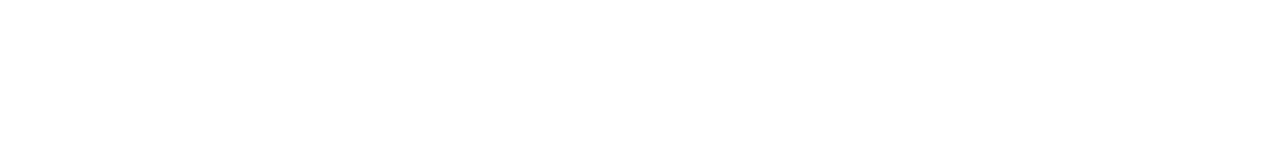
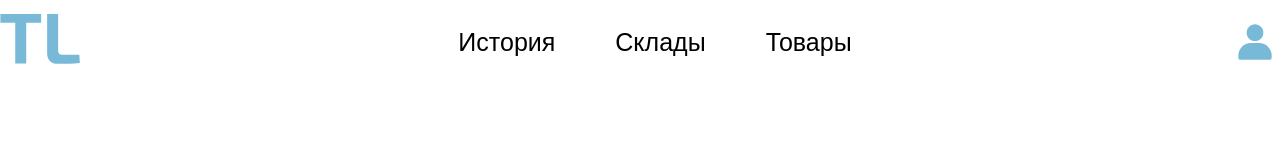
Before and after one commit to Tr3nuss/transfer-logistic-front, a plain HTML site: page index.html in a window 1280 px wide. Drawn offline with Linux system fonts and the light colour scheme.

Commit message:
dev1 feat (добавили header)

```diff
--- a/index.html
+++ b/index.html
@@ -1,6 +1,12 @@
 <!DOCTYPE html>
 <html>
   <head>
+    <link rel="preconnect" href="https://fonts.googleapis.com" />
+    <link rel="preconnect" href="https://fonts.gstatic.com/" crossorigin />
+    <link
+      href="https://fonts.googleapis.com/css2?family=Poppins:wght@100;200;300;400;500;600;700;800;900&display=swap"
+      rel="stylesheet"
+    />
     <meta charset="utf-8" />
     <meta http-equiv="X-UA-Compatible" content="IE=edge" />
     <title>Transfer Logistic</title>
@@ -8,6 +14,24 @@
     <link rel="stylesheet" type="text/css" media="screen" href="style.css" />
   </head>
   <body>
+    <header>
+      <nav class="header-nav">
+        <a href="#"
+          ><img src="resources/images/logo.svg" alt="logo" class="logo"
+        /></a>
+        <ul class="nav-list-items">
+          <li><a href="#">История</a></li>
+          <li><a href="#">Склады</a></li>
+          <li><a href="#">Товары</a></li>
+        </ul>
+
+        <button href="#" class="profile-icon">
+          <img src="resources/images/profile.svg" alt="profile" />
+        </button>
+      </nav>
+    </header>
+    <main></main>
+    <footer></footer>
     <script src="main.js"></script>
   </body>
 </html>
--- a/style.css
+++ b/style.css
@@ -3,3 +3,56 @@
   padding: 0;
   box-sizing: border-box;
 }
+
+body {
+  font-family: "Poppins", sans-serif;
+}
+
+ul li {
+  list-style: none;
+}
+
+a,
+a:visited {
+  text-decoration: none;
+}
+a:hover {
+  text-decoration: none;
+}
+
+header {
+  width: 100vw;
+  height: 160px;
+}
+
+.header-nav {
+  max-width: 1760px;
+  height: 85px;
+  margin: auto;
+  display: flex;
+  align-items: center;
+  justify-content: space-between;
+}
+
+.logo {
+  width: 80px;
+  height: 84px;
+}
+
+.nav-list-items {
+  display: flex;
+  gap: 60px;
+}
+
+.nav-list-items a {
+  font-size: 25px;
+  font-weight: 400;
+  color: #000;
+}
+
+button {
+  border: none;
+  outline: none;
+  cursor: pointer;
+  background-color: transparent;
+}
```
Also changed, not shown: resources/images/logo.svg (renamed from resources/images/TL.svg), resources/images/mainpageImages/product.jpg (renamed from resources/images/mainpageImages/Rectangle 21.jpg), resources/images/profile.svg (added).
